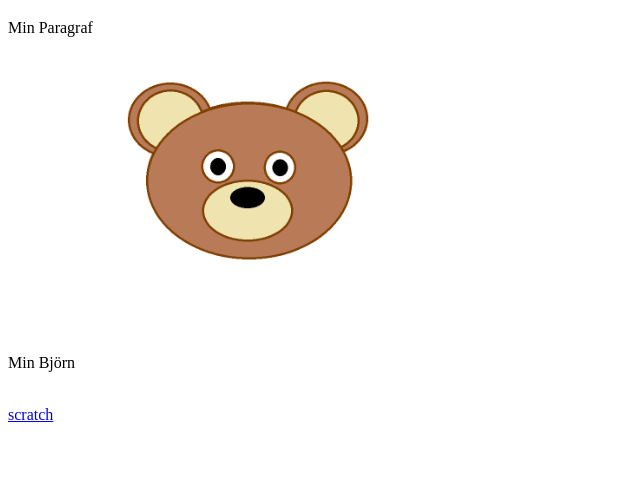
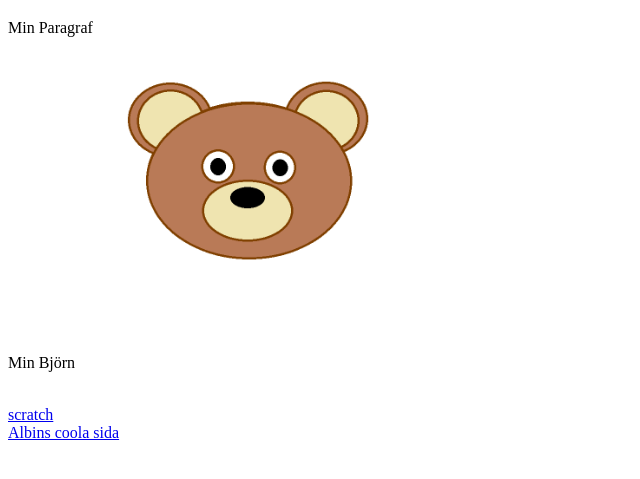
Before and after one commit to Lupus673/Lupus673.github.io, a plain HTML site: page index.html in a window 1280 px wide. Shown: the part 61-540 px from the top of the page, without its empty margins (0-640 px from the left). Drawn offline with Linux system fonts and the light colour scheme.

Commit message:
Update index.html

```diff
--- a/index.html
+++ b/index.html
@@ -10,6 +10,8 @@
 		<p>Min Björn</p>
 		<br>
 		<a href="https://scratch.mit.edu/projects/705710533/editor">scratch</a>
+		<br>
+		<a href="https://albin231.github.io/">Albins coola sida</a>
 
 	</body>
 	</html>
```
